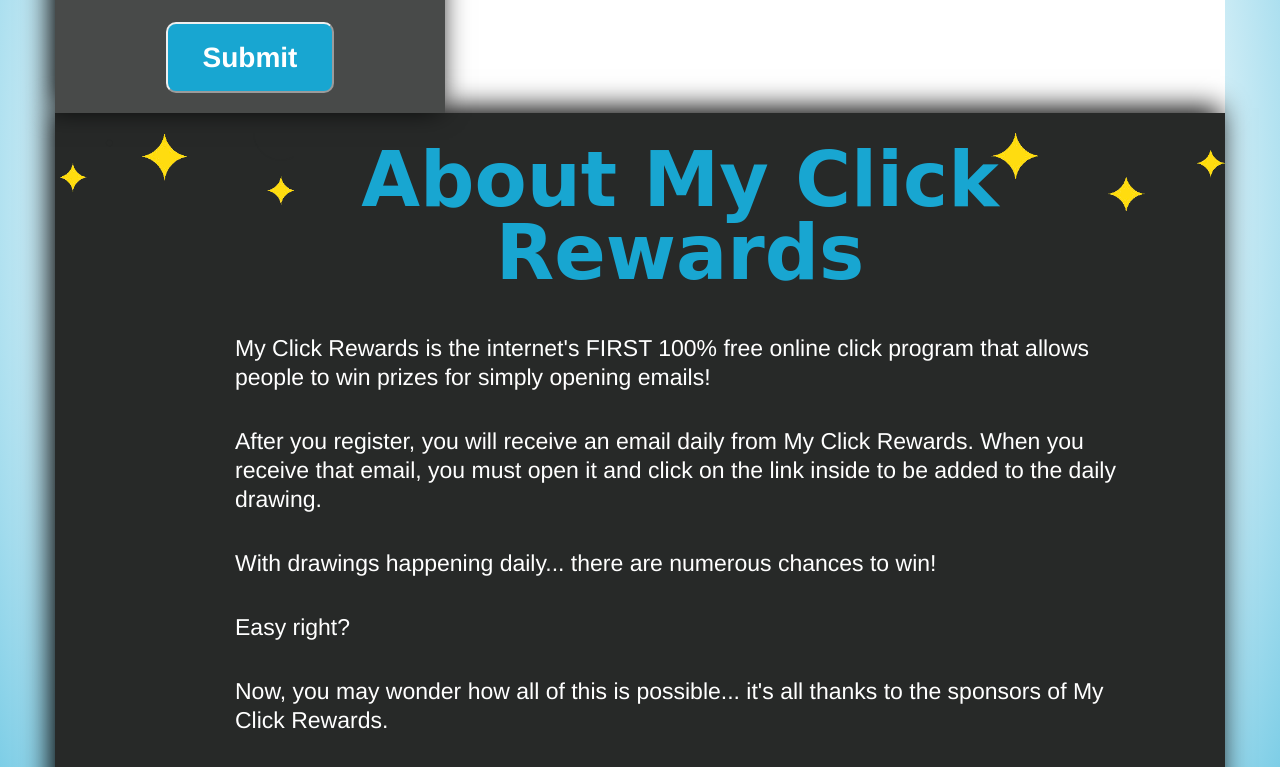
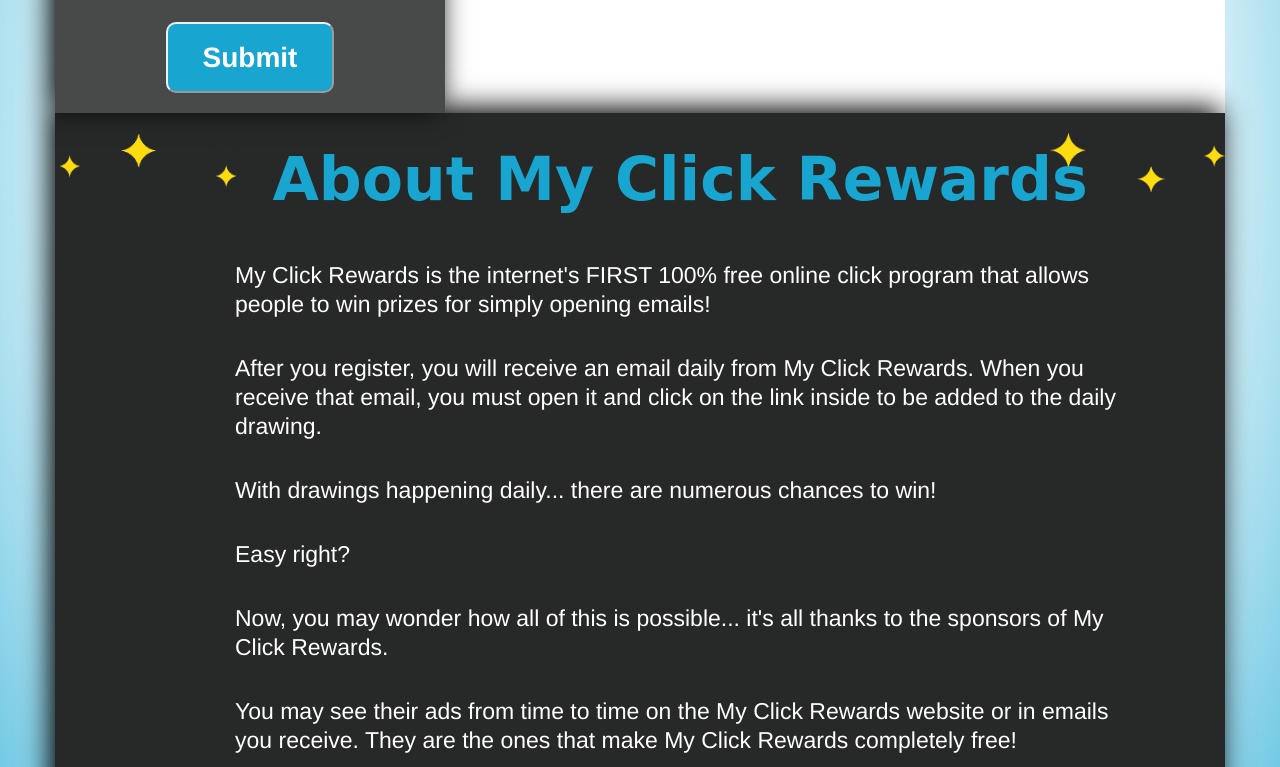
Before and after one commit to victor-mko/mcr_templates, a website: page src/index.html in a window 1280 px wide. Shown: the part 824-1591 px from the top of the page. Drawn offline with nearby package versions, Linux system fonts and the light colour scheme; files whose address does not match are found by name.

Commit message:
test studii

```diff
--- a/src/css/main.css
+++ b/src/css/main.css
@@ -136,6 +136,7 @@
 
 .right-bar {
     position: relative;
+    border-left: 10px solid #19a6d3;
 }
 
 .content-header-baner-box {
@@ -227,7 +228,7 @@
         url(../images/star-1.png) 5px 20px no-repeat,
         url(../images/star-2.png) right 20px no-repeat;
     background-color: #272928;
-    background-size: 20%;
+    background-size: 15%;
 }
 .about-title-box {
 
@@ -237,7 +238,7 @@
     text-align: center;
     color: rgb(24,166,209);
     margin-bottom: 45px;
-    font-size: 76px;
+    font-size: 60px;
     font-family: 'Lobster', cursive;
 
 }
```
